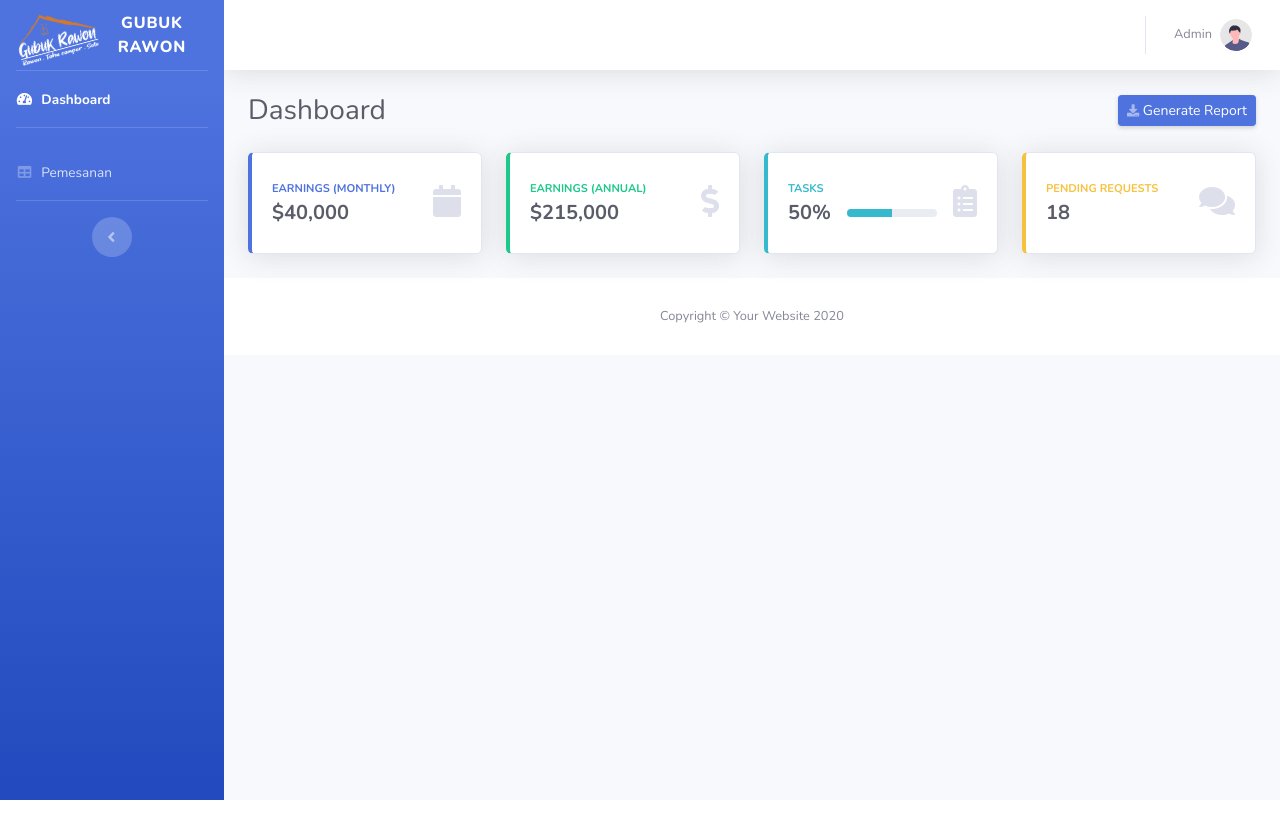
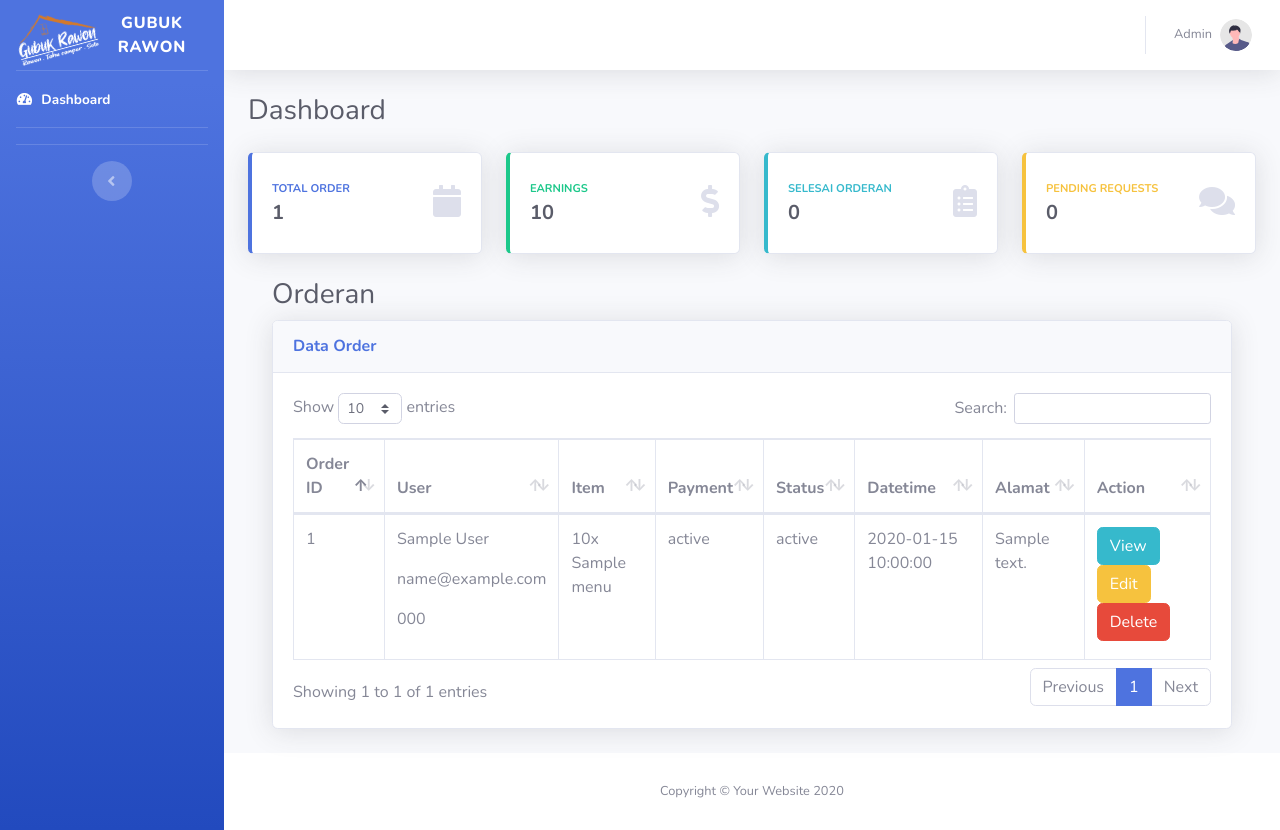
Before and after one commit to mrisqikhasani/Gubuk-Rawon, a PHP site: page /admin/index.php in a window 1280 px wide. Before the commit the page ends 800 px from the top, so only its background shows below. Run offline with PHP 8.4, Linux system fonts and the light colour scheme; tables that the repository leaves empty or names only in its code hold one stand-in row (values such as "Sample post").

Commit message:
finishing update order and delete

```diff
--- a/admin/index.php
+++ b/admin/index.php
@@ -1,5 +1,16 @@
 <?php
-@include('layout/navbar.php')
+@include('layout/navbar.php');
+
+@include('../koneksi.php');
+
+$db = new database();
+
+$query = $db->get_all_order();
+$results = $query->fetch_all(MYSQLI_ASSOC);
+
+// var_dump($query);
+// die;
+
 ?>
 <!-- Begin Page Content -->
 <div class="container-fluid">
@@ -7,13 +18,17 @@
   <!-- Page Heading -->
   <div class="d-sm-flex align-items-center justify-content-between mb-4">
     <h1 class="h3 mb-0 text-gray-800">Dashboard</h1>
-    <a href="#" class="d-none d-sm-inline-block btn btn-sm btn-primary shadow-sm"><i
-            class="fas fa-download fa-sm text-white-50"></i> Generate Report</a>
+    <!-- <a href="#" class="d-none d-sm-inline-block btn btn-sm btn-primary shadow-sm"><i class="fas fa-download fa-sm text-white-50"></i> Generate Report</a> -->
   </div>
+
+  <?php
+  foreach ($results as $row) {
+
+
+  ?>
 
     <!-- Content Row -->
     <div class="row">
-
       <!-- Earnings (Monthly) Card Example -->
       <div class="col-xl-3 col-md-6 mb-4">
         <div class="card border-left-primary shadow h-100 py-2">
@@ -21,8 +36,8 @@
             <div class="row no-gutters align-items-center">
               <div class="col mr-2">
                 <div class="text-xs font-weight-bold text-primary text-uppercase mb-1">
-                            Earnings (Monthly)</div>
-                        <div class="h5 mb-0 font-weight-bold text-gray-800">$40,000</div>
+                  Total Order</div>
+                <div class="h5 mb-0 font-weight-bold text-gray-800"><?= $row['TotalOrder'] ?></div>
               </div>
               <div class="col-auto">
                 <i class="fas fa-calendar fa-2x text-gray-300"></i>
@@ -39,8 +54,8 @@
             <div class="row no-gutters align-items-center">
               <div class="col mr-2">
                 <div class="text-xs font-weight-bold text-success text-uppercase mb-1">
-                            Earnings (Annual)</div>
-                        <div class="h5 mb-0 font-weight-bold text-gray-800">$215,000</div>
+                  Earnings</div>
+                <div class="h5 mb-0 font-weight-bold text-gray-800"><?=$row['totalAmount']?></div>
               </div>
               <div class="col-auto">
                 <i class="fas fa-dollar-sign fa-2x text-gray-300"></i>
@@ -56,18 +71,11 @@
         <div class="card-body">
           <div class="row no-gutters align-items-center">
             <div class="col mr-2">
-                        <div class="text-xs font-weight-bold text-info text-uppercase mb-1">Tasks
+              <div class="text-xs font-weight-bold text-info text-uppercase mb-1">Selesai Orderan
               </div>
               <div class="row no-gutters align-items-center">
                 <div class="col-auto">
-                                <div class="h5 mb-0 mr-3 font-weight-bold text-gray-800">50%</div>
-                            </div>
-                            <div class="col">
-                                <div class="progress progress-sm mr-2">
-                                    <div class="progress-bar bg-info" role="progressbar"
-                                        style="width: 50%" aria-valuenow="50" aria-valuemin="0"
-                                        aria-valuemax="100"></div>
-                                </div>
+                  <div class="h5 mb-0 mr-3 font-weight-bold text-gray-800"><?= $row['TotalSelesaiOrders']?></div>
                 </div>
               </div>
             </div>
@@ -79,6 +87,9 @@
       </div>
     </div>
 
+    <?php
+  }
+    ?>
     <!-- Pending Requests Card Example -->
     <div class="col-xl-3 col-md-6 mb-4">
       <div class="card border-left-warning shadow h-100 py-2">
@@ -87,7 +98,7 @@
             <div class="col mr-2">
               <div class="text-xs font-weight-bold text-warning text-uppercase mb-1">
                 Pending Requests</div>
-                        <div class="h5 mb-0 font-weight-bold text-gray-800">18</div>
+              <div class="h5 mb-0 font-weight-bold text-gray-800"><?= $row['TotalPendingOrders'] ?></div>
             </div>
             <div class="col-auto">
               <i class="fas fa-comments fa-2x text-gray-300"></i>
@@ -100,6 +111,9 @@
 
     <!-- Content Row -->
 
+    <?php
+    @include('pemesanan.php');
+    ?>
 
 
 
--- /dev/null
+++ b/admin/layout/modalDelete.php
@@ -0,0 +1,23 @@
+<?php
+//
+?>
+
+<div class="modal fade" id="modalDelete" tabindex="-1" role="dialog" aria-labelledby="modalDeleteLabel" aria-hidden="true">
+  <div class="modal-dialog" role="document">
+    <div class="modal-content">
+      <div class="modal-header">
+        <h5 class="modal-title">Delete</h5>
+        <button type="button" class="close" data-dismiss="modal" aria-label="Close">
+          <span aria-hidden="true">&times;</span>
+        </button>
+      </div>
+      <div class="modal-body">
+        <p>Apakah ada yakin ingin menghapus?</p>
+      </div>
+      <div class="modal-footer">
+        <a type="button" class="btn btn-secondary" data-dismiss="modal">Close</a>
+        <a href="request/deleteOrder.php?orderId=<?=$value['orderID']?>&customerId=<?=$value['customerID']?>" type="button" class="btn btn-primary">Yes</a>
+      </div>
+    </div>
+  </div>
+</div>
--- a/admin/layout/navbar.php
+++ b/admin/layout/navbar.php
@@ -65,11 +65,11 @@ $current_file = basename($_SERVER['SCRIPT_FILENAME']);
             <hr class="sidebar-divider">
 
             <!-- Nav Item - Tables -->
-            <li class="nav-item <?php echo $current_file === 'pemesanan.php' ? 'active' : '' ?> ">
+            <!-- <li class="nav-item <?php echo $current_file === 'pemesanan.php' ? 'active' : '' ?> ">
                 <a class="nav-link" href="pemesanan.php">
                     <i class="fas fa-fw fa-table"></i>
                     <span>Pemesanan</span></a>
-            </li>
+            </li> -->
 
             <!-- Divider -->
             <hr class="sidebar-divider d-none d-md-block">
--- a/admin/pemesanan.php
+++ b/admin/pemesanan.php
@@ -1,7 +1,7 @@
 <?php
-@include("layout/navbar.php");
+// @include("layout/navbar.php");
 
-@include("../koneksi.php");
+// @include("../koneksi.php");
 
 $db = new database();
 
@@ -70,12 +70,13 @@ $result = $query->fetch_all(MYSQLI_ASSOC);
 									<a href="#viewDetail<?= $counter ?>" class="btn btn-info" data-toggle="modal" data-target="#viewDetail<?= $counter ?>">
 										View
 									</a>
-									<a href="updatePemesanan.php?orderId=<?= $counter ?>" class="btn btn-warning">
+									<a href="updatePemesanan.php?orderId=<?= $value['orderID'] ?>" class="btn btn-warning">
 										Edit
 									</a>
-									<a href="" class="btn btn-danger">
+									<button type="button" class="btn btn-danger" data-toggle="modal" data-target="#modalDelete">
 										Delete
-									</a>
+									</button>
+									<?php @include('layout/modalDelete.php') ?>
 								</td>
 							</tr>
 							<?php @include('layout/modalDetail.php') ?>
@@ -93,6 +94,6 @@ $result = $query->fetch_all(MYSQLI_ASSOC);
 </div>
 
 <?php
-@include('layout/footer.php');
+// @include('layout/footer.php');
 
 ?>
--- a/admin/request/deleteOrder.php
+++ b/admin/request/deleteOrder.php
@@ -3,6 +3,11 @@
 
 $db = new database();
 
+$orderId = $_GET['orderId'];
+$customerId = $_GET['customerId'];
+
+$db->deleteOrder($orderId, $customerId);
+// echo "<p>Ini adalah halaman delete controller></p>";
 
 
 
--- a/admin/updatePemesanan.php
+++ b/admin/updatePemesanan.php
@@ -34,6 +34,7 @@ if (isset($_GET['orderId'])) {
             <div class="col-lg-8 m-2">
               <label for="name">Name</label>
               <input type="text" class="form-control" name="name" value="<?= $result['name'] ?>" placeholder="name">
+              <input type="hidden" class="form-control" name="customerID" value="<?= $result['customerID'] ?>" placeholder="name">
             </div>
             <div class="col-lg-8 m-2">
               <label for="phoneNumber">Phone Number</label>
--- a/koneksi.php
+++ b/koneksi.php
@@ -15,6 +15,21 @@ class database
         if (mysqli_connect_errno()) {
             echo "Koneksi database Gagal :" . mysqli_connect_error();
         }
+    }
+
+    public function get_all_order(){
+        $query = "
+            SELECT
+            COUNT(orderID) AS TotalOrder,
+            COUNT(DISTINCT customerID) AS TotalCustomer,
+            COUNT(CASE WHEN status='Selesai' THEN orderID END) AS TotalSelesaiOrders,
+            COUNT(CASE WHEN status='Pending' THEN orderID END) AS TotalPendingOrders,
+            SUM(totalAmount) AS totalAmount
+            FROM orders;
+        ";
+
+        $data = mysqli_query($this->koneksi, $query);
+        return $data;
     }
 
     public function get_orders_by_customer()
@@ -93,7 +108,8 @@ class database
 
     public function update_orders_by_id($id, $totalAmount, $status, $paymentStatus, $paymentMethod, $quantity, $subTotal, $menuId,)
     {
-        for ($i=0; $i < count($quantity); $i++) {
+
+        for ($i = 0; $i < count($quantity); $i++) {
             // Query untuk update tabel orders
             $updateOrderQuery = "
         UPDATE orders
@@ -152,4 +168,75 @@ class database
             }
         }
     }
+
+    public function update_customer($customerID, $name, $email, $phoneNumber, $address)
+    {
+        $updateCustomerQuery = "
+        UPDATE customer
+        SET
+            name = ?,
+            email= ?,
+            phoneNumber = ?,
+            address = ?
+        WHERE
+            customerId = ?
+        ";
+
+        $stmt = $this->koneksi->prepare($updateCustomerQuery);
+        $stmt->bind_param("ssssi", $name, $email,  $phoneNumber, $address, $customerID);
+        $stmt->execute();
+
+        if ($stmt->affected_rows > 0) {
+            // The UPDATE operation was successful
+            $stmt->close();
+            return true;
+        } else {
+            // The UPDATE operation failed
+            $stmt->close();
+            return false;
         }
+    }
+
+    public function deleteOrder($orderId, $customerID)
+    {
+        $deleteOrderQuery = "
+        DELETE
+        FROM orders
+        WHERE orderID = ?
+        ";
+
+        $deleteOrderDetailsQuery = "
+        DELETE
+        FROM orderDetail
+        WHERE orderID = ?
+        ";
+
+        $deleteCustomerQuery = "
+        DELETE
+        FROM
+            customer
+        WHERE customerID = ?;
+        ";
+
+        $statementOrderQuery = $this->koneksi->prepare($deleteOrderQuery);
+        $statementOrderQuery->bind_param('i', $orderId);
+
+        $statementOrderDetailQuery = $this->koneksi->prepare($deleteOrderDetailsQuery);
+        $statementOrderDetailQuery->bind_param('i', $orderId);
+
+        $statementCustomerQuery = $this->koneksi->prepare($deleteCustomerQuery);
+        $statementCustomerQuery->bind_param('i', $customerID);
+
+        $statementOrderQuery->execute();
+        $statementCustomerQuery->execute();
+
+
+        $statementOrderQuery->close();
+        $statementCustomerQuery->close();
+
+        return "Data berhasil dihapus";
+
+    }
+
+
+}
```
Also changed, not shown: admin/request/updateOrder.php (+6 -3 lines), cek_login.php (added, +8 -0 lines), login.php (+79 -0 lines). Lines whose indentation alone changed are shown as unchanged.
